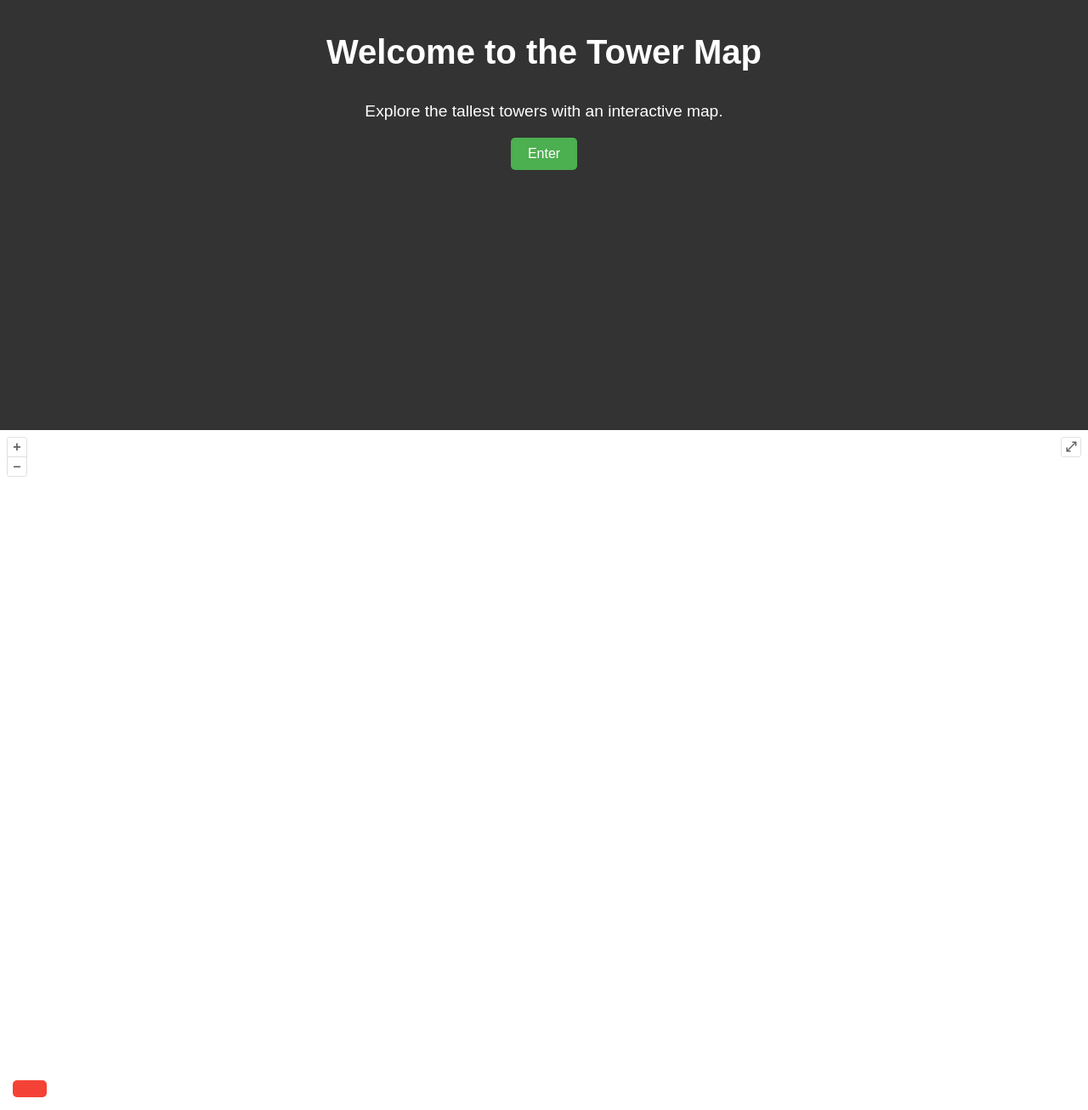
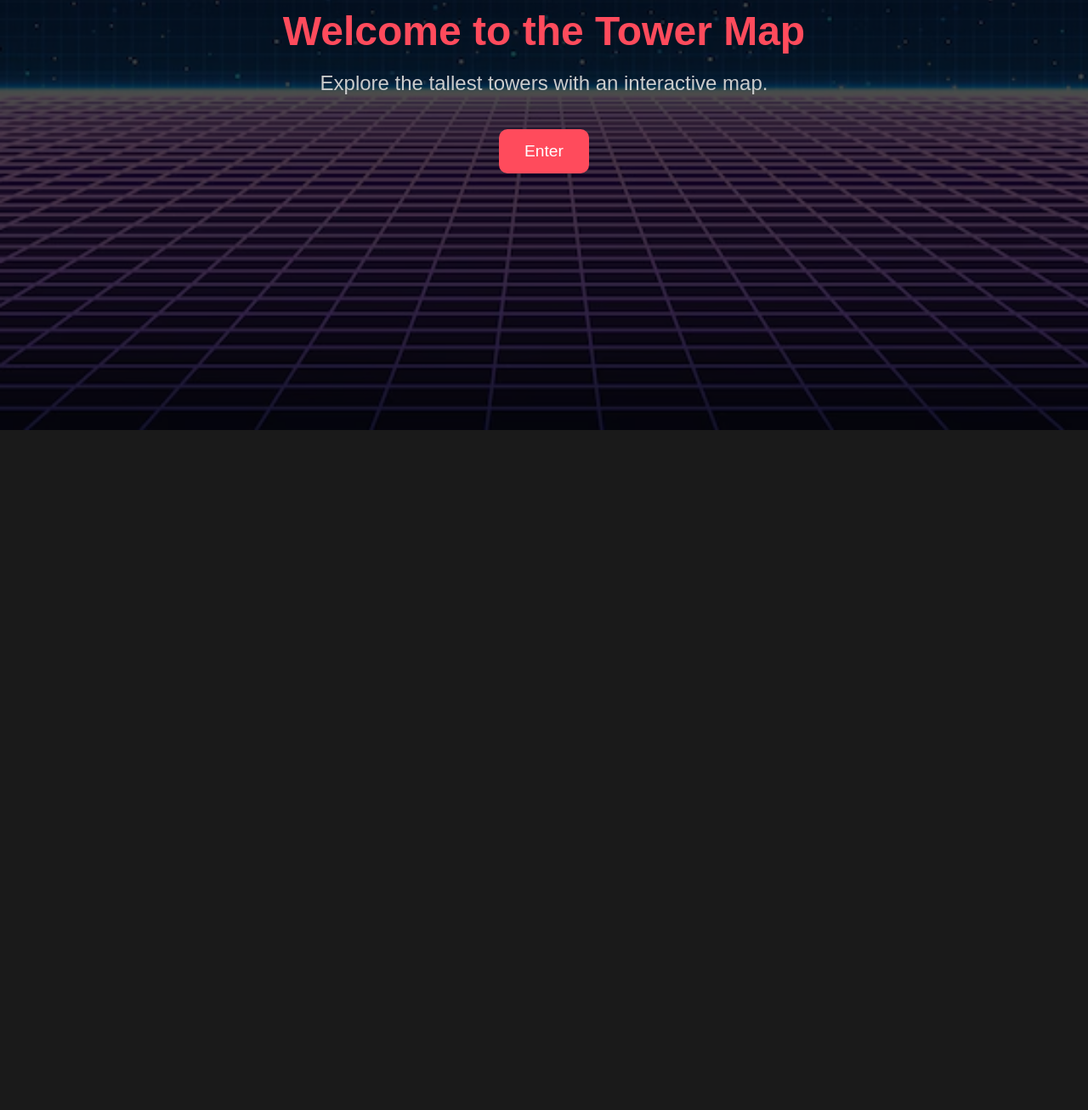
Before and after one commit to 5had0wXX/tower, a plain HTML site: page index.html in a window 1280 px wide. Shown: the part 294-1600 px from the top of the page at 85% size. After the commit the page ends 800 px from the top, so only its background shows below. Drawn offline with Linux system fonts and the light colour scheme; no server answers.

Commit message:
Update styles.css

```diff
--- a/styles.css
+++ b/styles.css
@@ -1,82 +1,93 @@
-/* General styles */
-body {
+/* General reset */
+* {
     margin: 0;
-    font-family: Arial, sans-serif;
-    overflow: hidden;
+    padding: 0;
+    box-sizing: border-box;
 }
 
-/* Entry page styles */
+body {
+    font-family: Arial, sans-serif;
+    background-color: #1a1a1a;
+    color: white;
+    background-image: url('images/cyberpunk-bg.jpg'); /* Updated background image */
+    background-size: cover;
+    background-position: center;
+}
+
+/* Entry Page Styles */
 .entry-page {
+    text-align: center;
+    height: 100vh;
     display: flex;
     flex-direction: column;
+    justify-content: center;
     align-items: center;
-    justify-content: center;
-    height: 100vh;
-    background-color: #333;
-    color: white;
-    text-align: center;
+    background-color: rgba(0, 0, 0, 0.7);
 }
 
 .entry-page h1 {
-    font-size: 2.5rem;
+    font-size: 3em;
+    margin-bottom: 20px;
+    color: #ff4b5c;
 }
 
 .entry-page p {
-    font-size: 1.2rem;
-    margin: 10px 0 20px;
+    font-size: 1.5em;
+    color: #ccc;
+    margin-bottom: 40px;
 }
 
-.entry-page button {
-    background-color: #4CAF50;
+#enter-btn {
+    background-color: #ff4b5c;
     color: white;
+    padding: 15px 30px;
+    font-size: 1.2em;
     border: none;
-    padding: 10px 20px;
-    font-size: 1rem;
     cursor: pointer;
-    border-radius: 5px;
+    border-radius: 10px;
+    transition: 0.3s;
 }
 
-.entry-page button:hover {
-    background-color: #45a049;
+#enter-btn:hover {
+    background-color: #d83f4b;
 }
 
 /* Map container styles */
 #map-container {
-    position: relative;
+    display: none; /* Default to hidden */
+    height: 100vh;
+    width: 100%;
 }
 
 #map {
-    z-index: 1; /* Ensure the map is below any overlays */
-    position: relative;
+    height: 100%;
+    width: 100%;
 }
 
+/* Tower Marker Style */
+.tower-marker {
+    width: 10px;
+    height: 10px;
+    background-color: red;
+    border-radius: 50%;
+    cursor: pointer;
+}
+
+/* Site Maintenance Button */
 #site-maintenance-btn {
     position: absolute;
-    bottom: 15px;
-    left: 15px;
-    background-color: #f44336;
-    color: white;
-    padding: 10px 20px;
-    font-size: 1rem;
+    bottom: 20px;
+    left: 20px;
+    width: 50px;
+    height: 50px;
+    background-color: transparent;
+    background-image: url('images/maintenance-icon.svg'); /* Replace with your icon */
+    background-size: cover;
     border: none;
-    border-radius: 5px;
     cursor: pointer;
-    z-index: 1000; /* Ensure the button is always on top */
+    transition: transform 0.3s;
 }
 
 #site-maintenance-btn:hover {
-    background-color: #d32f2f;
+    transform: scale(1.1);
 }
-
-/* Marker styles */
-.tower-marker {
-    width: 15px;
-    height: 15px;
-    background-color: red;
-    border-radius: 50%;
-    border: 2px solid white;
-    box-shadow: 0 0 5px rgba(0, 0, 0, 0.5);
-    position: absolute;
-    z-index: 1000; /* Ensure markers are on top of the map */
-    cursor: pointer;
-}
```
